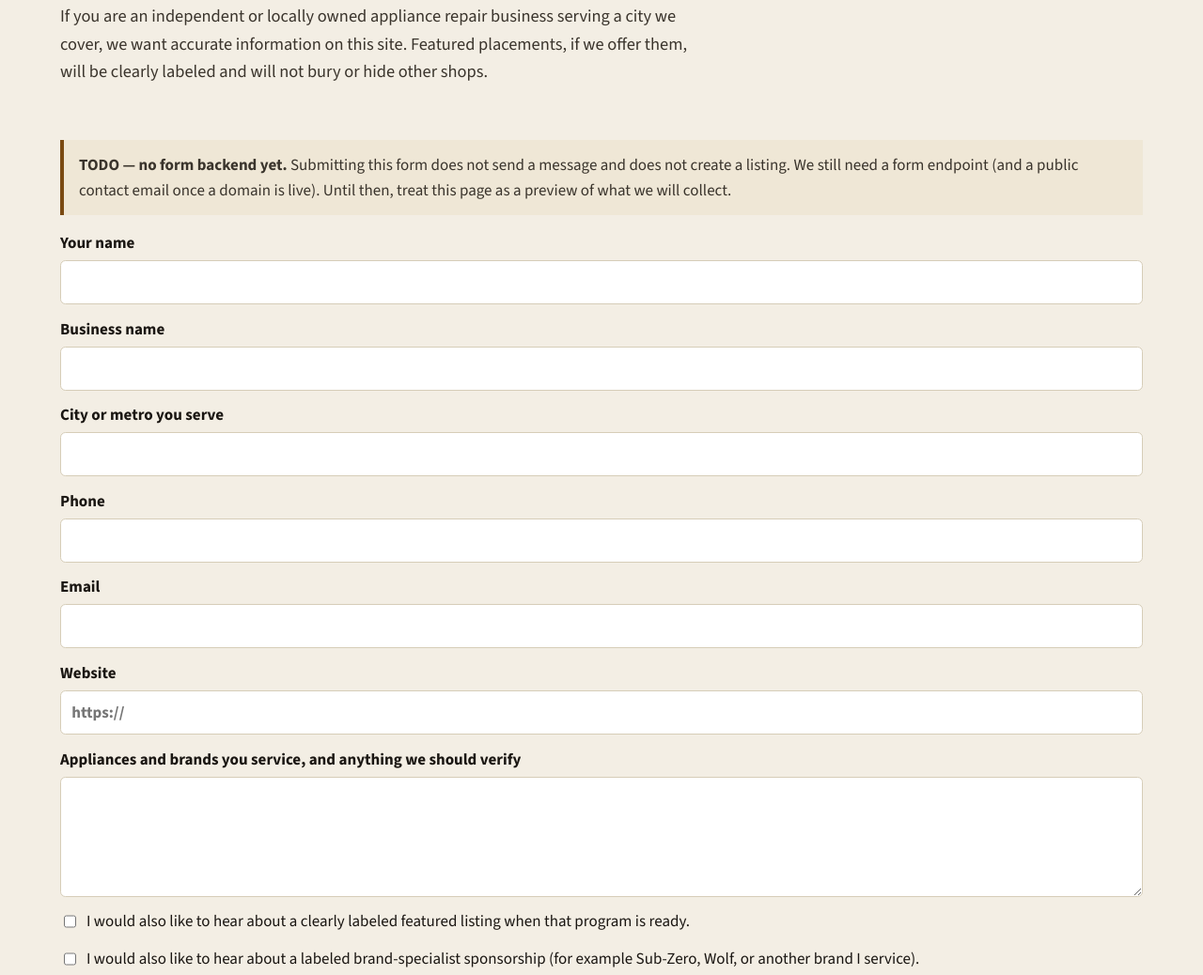
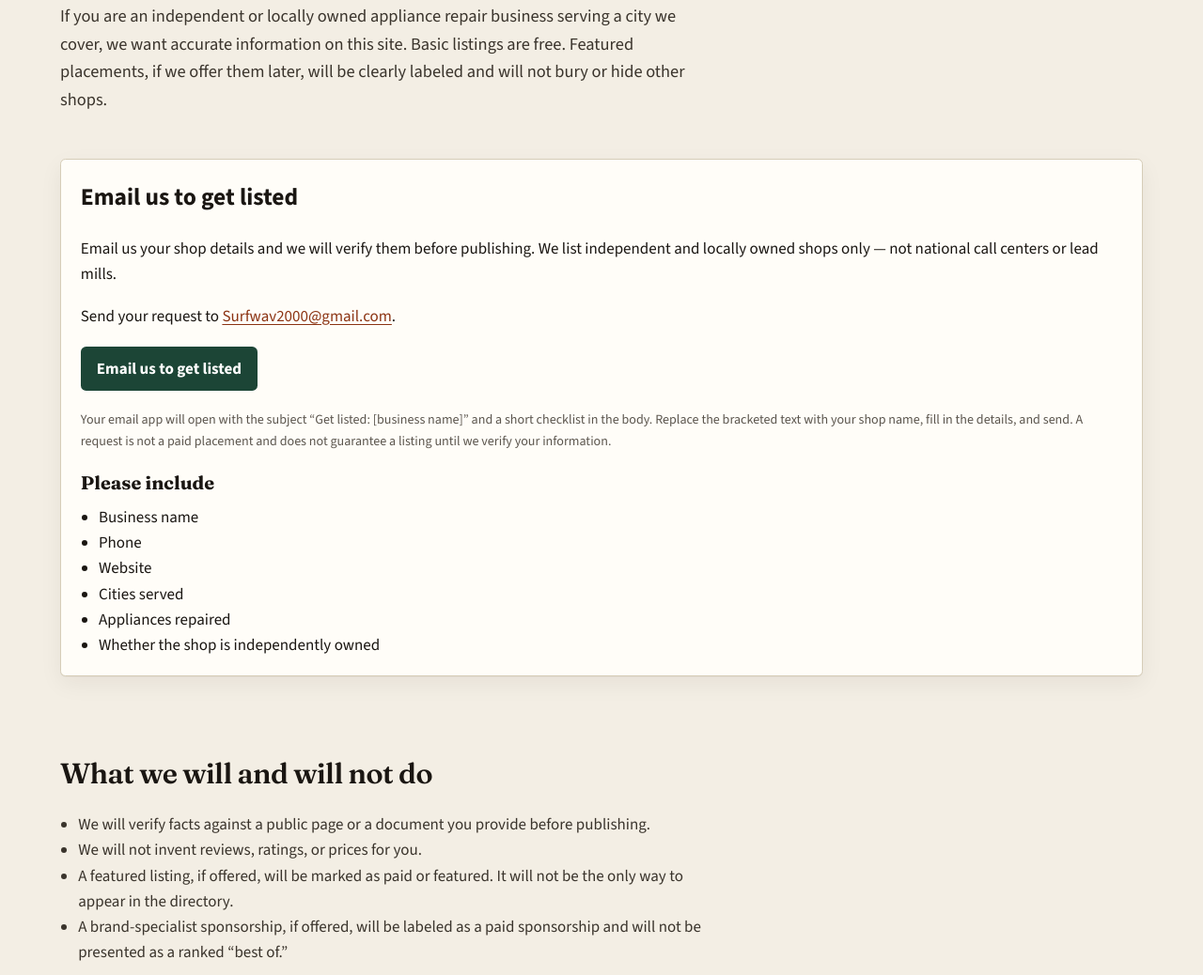
Before and after one commit to drhanna11/drhanna11.github.io, a plain HTML site: page get-listed/index.html in a window 1280 px wide. Shown: the part 257-1295 px from the top of the page at 94% size. Drawn offline with nearby package versions, Linux system fonts and the light colour scheme.

Commit message:
Get listed: email requests to owner

```diff
--- a/css/styles.css
+++ b/css/styles.css
@@ -214,6 +214,19 @@ textarea { min-height: 8rem; resize: vertical; }
 .form-status { display: none; padding: 0.8rem 1rem; border-left: 4px solid var(--forest); background: var(--forest-soft); }
 .form-status.show { display: block; }
 
+.listing-request {
+  background: var(--card);
+  border: 1px solid var(--rule);
+  border-radius: var(--radius);
+  box-shadow: var(--shadow);
+  padding: 1.2rem 1.3rem;
+  margin: 0.4rem 0 1.6rem;
+}
+.listing-request h2 { margin-top: 0; }
+.listing-request h3 { font-family: var(--font-serif); margin: 1.1rem 0 0.4rem; }
+.listing-request ul { margin: 0; padding-left: 1.2rem; }
+.listing-request .btn { margin: 0.15rem 0 0.2rem; }
+
 /* Footer */
 .site-footer {
   background: var(--ink); color: #e6e0d4; margin-top: 2rem; padding: 2rem 0 1.4rem;
--- a/data/site.json
+++ b/data/site.json
@@ -10,5 +10,5 @@
   "language": "en-US",
   "accessedDate": "2026-11-18",
   "disclosureSummary": "We do not invent ratings, reviews, or prices. Facts on listing pages come from the business's own website or other public sources we record. Some pages include labeled affiliate-placement boxes, but this site does not currently use live affiliate tracking links and does not earn commissions from them. If that changes, those links will stay labeled. See our Affiliate Disclosure.",
-  "formTodo": "TODO: connect a form backend (no real backend yet). Do not treat submissions as received."
+  "contactEmail": "Surfwav2000@gmail.com"
 }
--- a/get-listed/index.html
+++ b/get-listed/index.html
@@ -4,7 +4,7 @@
   <meta charset="utf-8">
   <meta name="viewport" content="width=device-width, initial-scale=1">
   <title>Get listed or request a featured listing — Indie Appliance Repair</title>
-  <meta name="description" content="Request a listing in the Indie Appliance Repair directory, or ask about a clearly labeled featured placement. Form backend not connected yet.">
+  <meta name="description" content="Request a free listing in the Indie Appliance Repair directory by email. Independent shops only. Featured placements, if offered, will be clearly labeled.">
   <meta name="robots" content="index,follow">
   <link rel="canonical" href="https://indieappliancerepair.com/get-listed/">
   <link rel="stylesheet" href="../css/styles.css">
@@ -33,26 +33,24 @@
     <header class="hero">
       <p class="kicker">For technicians and shop owners</p>
       <h1>Get listed, or ask about a featured listing</h1>
-      <p class="lede">If you are an independent or locally owned appliance repair business serving a city we cover, we want accurate information on this site. Featured placements, if we offer them, will be clearly labeled and will not bury or hide other shops.</p>
+      <p class="lede">If you are an independent or locally owned appliance repair business serving a city we cover, we want accurate information on this site. Basic listings are free. Featured placements, if we offer them later, will be clearly labeled and will not bury or hide other shops.</p>
     </header>
-    <div class="todo">
-      <strong>TODO — no form backend yet.</strong> Submitting this form does not send a message and does not create a listing. We still need a form endpoint (and a public contact email once a domain is live). Until then, treat this page as a preview of what we will collect.
-    </div>
-    <form id="get-listed-form" action="#" method="post" novalidate>
-      <label>Your name <input type="text" name="name" autocomplete="name" required></label>
-      <label>Business name <input type="text" name="business" required></label>
-      <label>City or metro you serve <input type="text" name="city" required></label>
-      <label>Phone <input type="tel" name="phone" autocomplete="tel" required></label>
-      <label>Email <input type="email" name="email" autocomplete="email" required></label>
-      <label>Website <input type="url" name="website" placeholder="https://"></label>
-      <label>Appliances and brands you service, and anything we should verify
-        <textarea name="message" required></textarea>
-      </label>
-      <label class="check"><input type="checkbox" name="featured" value="yes"> I would also like to hear about a clearly labeled featured listing when that program is ready.</label>
-      <label class="check"><input type="checkbox" name="specialist" value="yes"> I would also like to hear about a labeled brand-specialist sponsorship (for example Sub-Zero, Wolf, or another brand I service).</label>
-      <button class="btn btn-primary" type="submit">Submit request (preview only)</button>
-    </form>
-    <p id="form-status" class="form-status" tabindex="-1">This form is a placeholder and was not sent. TODO: connect a form backend before the site is public. Nothing in this preview is a paid placement or a commitment to list a business.</p>
+    <section class="listing-request" aria-labelledby="email-to-list">
+      <h2 id="email-to-list">Email us to get listed</h2>
+      <p>Email us your shop details and we will verify them before publishing. We list independent and locally owned shops only — not national call centers or lead mills.</p>
+      <p>Send your request to <a class="js-listing-email" data-user="Surfwav2000" data-domain="gmail.com" href="mailto:Surfwav2000&#64;gmail.com?subject=Get%20listed%3A%20%5Bbusiness%20name%5D&amp;body=Business%20name%3A%0APhone%3A%0AWebsite%3A%0ACities%20served%3A%0AAppliances%20repaired%3A%0AIndependently%20owned%20%28yes%2Fno%29%3A%0A%0AAnything%20else%20we%20should%20verify%3A%0A">Surfwav2000&#64;gmail.com</a>.</p>
+      <p><a class="btn btn-primary js-listing-email" data-user="Surfwav2000" data-domain="gmail.com" href="mailto:Surfwav2000&#64;gmail.com?subject=Get%20listed%3A%20%5Bbusiness%20name%5D&amp;body=Business%20name%3A%0APhone%3A%0AWebsite%3A%0ACities%20served%3A%0AAppliances%20repaired%3A%0AIndependently%20owned%20%28yes%2Fno%29%3A%0A%0AAnything%20else%20we%20should%20verify%3A%0A">Email us to get listed</a></p>
+      <p class="fine-print">Your email app will open with the subject “Get listed: [business name]” and a short checklist in the body. Replace the bracketed text with your shop name, fill in the details, and send. A request is not a paid placement and does not guarantee a listing until we verify your information.</p>
+      <h3>Please include</h3>
+      <ul>
+        <li>Business name</li>
+        <li>Phone</li>
+        <li>Website</li>
+        <li>Cities served</li>
+        <li>Appliances repaired</li>
+        <li>Whether the shop is independently owned</li>
+      </ul>
+    </section>
     <section class="section prose">
       <h2>What we will and will not do</h2>
       <ul>
@@ -61,14 +59,8 @@
         <li>A featured listing, if offered, will be marked as paid or featured. It will not be the only way to appear in the directory.</li>
         <li>A brand-specialist sponsorship, if offered, will be labeled as a paid sponsorship and will not be presented as a ranked “best of.”</li>
       </ul>
-      <h2>Proposed products (not a live offer)</h2>
-      <p>These prices are a proposal for when the site is public and the form works. Nothing on this preview is a contract, and no placements have been sold.</p>
-      <ul>
-        <li>Free basic listing.</li>
-        <li>Founding featured listing on a city or category page: $39 per month or $349 per year, rate locked for 12 months, limited spots per city.</li>
-        <li>Brand-specialist sponsorship (for example a labeled Sub-Zero specialist slot): $59–$79 per month or $499–$699 per year, one or two spots per brand page.</li>
-        <li>Exclusive pay-per-call or pay-per-lead would come later, only after call tracking or a lead form is in place.</li>
-      </ul>
+      <h2>Featured placements</h2>
+      <p>Paid featured options may come later. Nothing is for sale now, and no featured or sponsored placements have been sold. If we offer them, they will stay clearly labeled.</p>
     </section>
     </div>
   </main>
--- a/js/main.js
+++ b/js/main.js
@@ -9,15 +9,34 @@
     });
   }
 
-  var form = document.querySelector("#get-listed-form");
-  if (form) {
-    form.addEventListener("submit", function (e) {
-      e.preventDefault();
-      var status = document.querySelector("#form-status");
-      if (status) {
-        status.classList.add("show");
-        status.setAttribute("role", "status");
-        status.focus();
+  var links = document.querySelectorAll("a.js-listing-email[data-user][data-domain]");
+  if (links.length) {
+    var subject = "Get listed: [business name]";
+    var body = [
+      "Business name:",
+      "Phone:",
+      "Website:",
+      "Cities served:",
+      "Appliances repaired:",
+      "Independently owned (yes/no):",
+      "",
+      "Anything else we should verify:",
+      ""
+    ].join("\n");
+    var href =
+      "mailto:" +
+      links[0].getAttribute("data-user") +
+      "@" +
+      links[0].getAttribute("data-domain") +
+      "?subject=" +
+      encodeURIComponent(subject) +
+      "&body=" +
+      encodeURIComponent(body);
+    links.forEach(function (a) {
+      var addr = a.getAttribute("data-user") + "@" + a.getAttribute("data-domain");
+      a.setAttribute("href", href);
+      if (!a.classList.contains("btn")) {
+        a.textContent = addr;
       }
     });
   }
```
Also changed, not shown: about/index.html (+1 -1 lines), robots.txt, 1 other file.
